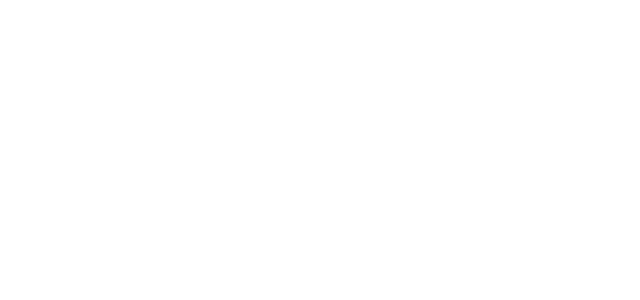
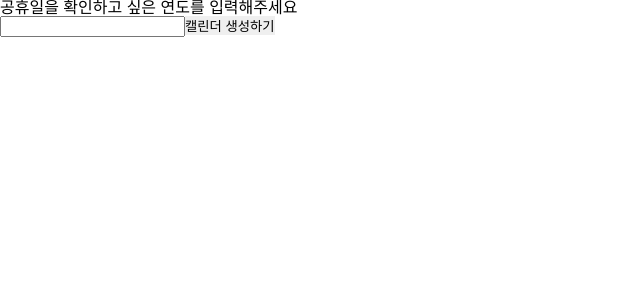
Before and after one commit to yongseongjeon/holiday-calendar, a React (Create React App) app: page / in a window 1280 px wide. Shown: the top 300 px of the page, without its empty margins (0-640 px from the left). Built offline with nearby package versions, Linux system fonts and the light colour scheme.

Commit message:
feat: apply global style

```diff
--- a/package.json
+++ b/package.json
@@ -14,6 +14,8 @@
     "react-dom": "^18.2.0",
     "react-router-dom": "^6.13.0",
     "react-scripts": "5.0.1",
+    "styled-components": "^6.0.0-rc.5",
+    "styled-reset": "^4.4.7",
     "typescript": "^4.9.5",
     "web-vitals": "^2.1.4"
   },
--- a/src/App.tsx
+++ b/src/App.tsx
@@ -1,9 +1,11 @@
 import { BrowserRouter, Routes, Route } from "react-router-dom";
 import { routeConfigs } from "./route";
+import { GlobalStyle } from "./styles/GlobalStyle";
 
 function App() {
   return (
     <div className="App">
+      <GlobalStyle />
       <BrowserRouter>
         <Routes>
           {routeConfigs.map(({ id, path, element }) => (
--- a/src/pages/YearInput.tsx
+++ b/src/pages/YearInput.tsx
@@ -1,5 +1,11 @@
 function YearInput() {
-  return <></>;
+  return (
+    <>
+      <h2>공휴일을 확인하고 싶은 연도를 입력해주세요</h2>
+      <input type="number" />
+      <button type="button">캘린더 생성하기</button>
+    </>
+  );
 }
 
 export default YearInput;
--- /dev/null
+++ b/src/styles/GlobalStyle.ts
@@ -0,0 +1,27 @@
+import { createGlobalStyle } from "styled-components";
+import reset from "styled-reset";
+
+export const GlobalStyle = createGlobalStyle`
+  ${reset}
+
+  * {
+    box-sizing: border-box;
+  }
+
+  body {
+    overflow: hidden;
+    font-family: 'Noto Sans KR', sans-serif;
+  }
+
+  button {
+    margin: 0;
+    border: 0;
+    padding: 0;
+    cursor: pointer;
+  }
+
+  a {
+    text-decoration: none;
+    color: black;
+  }
+`;
```
Also changed, not shown: 1 other file (tests, documents, lock files or other folders).
